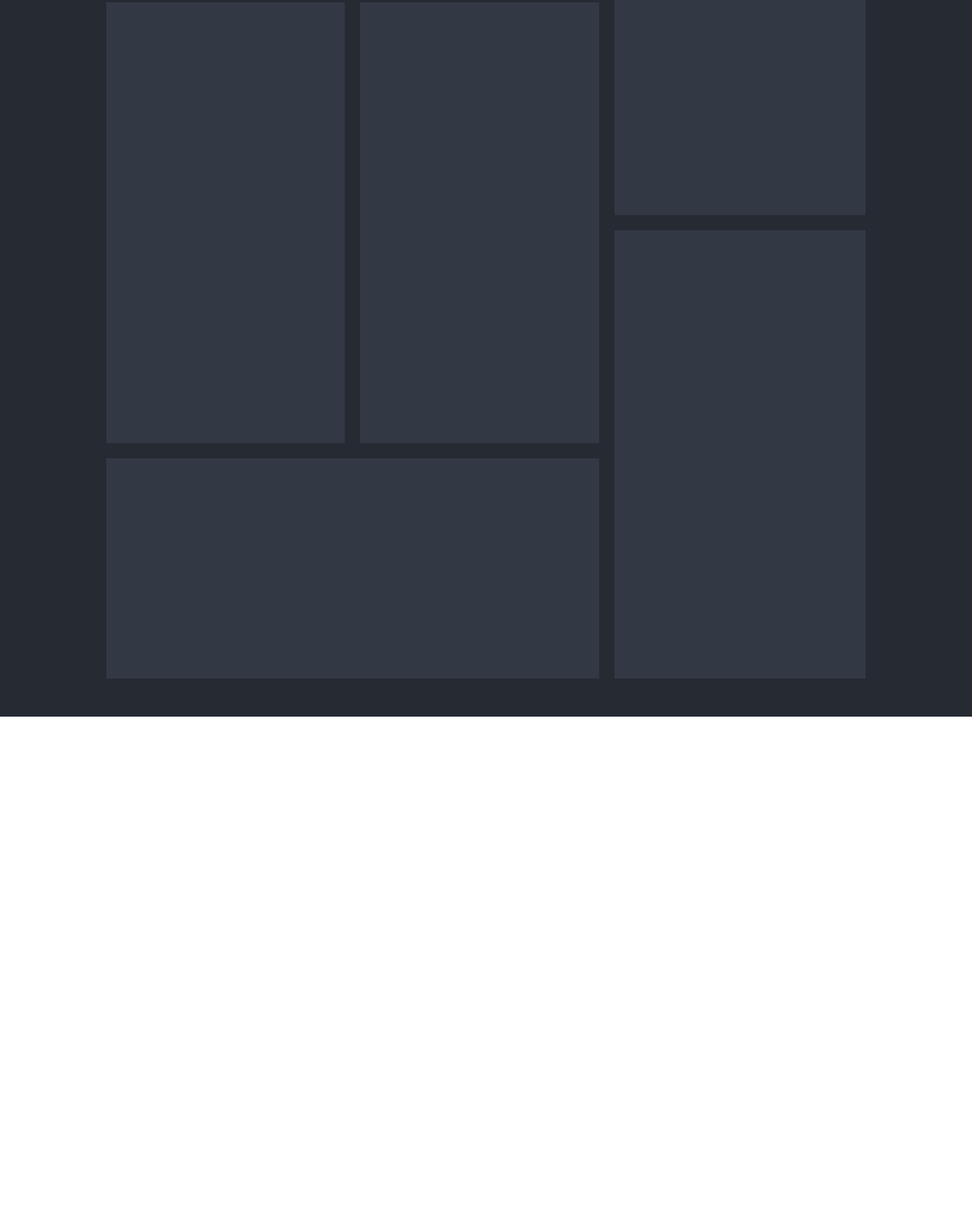
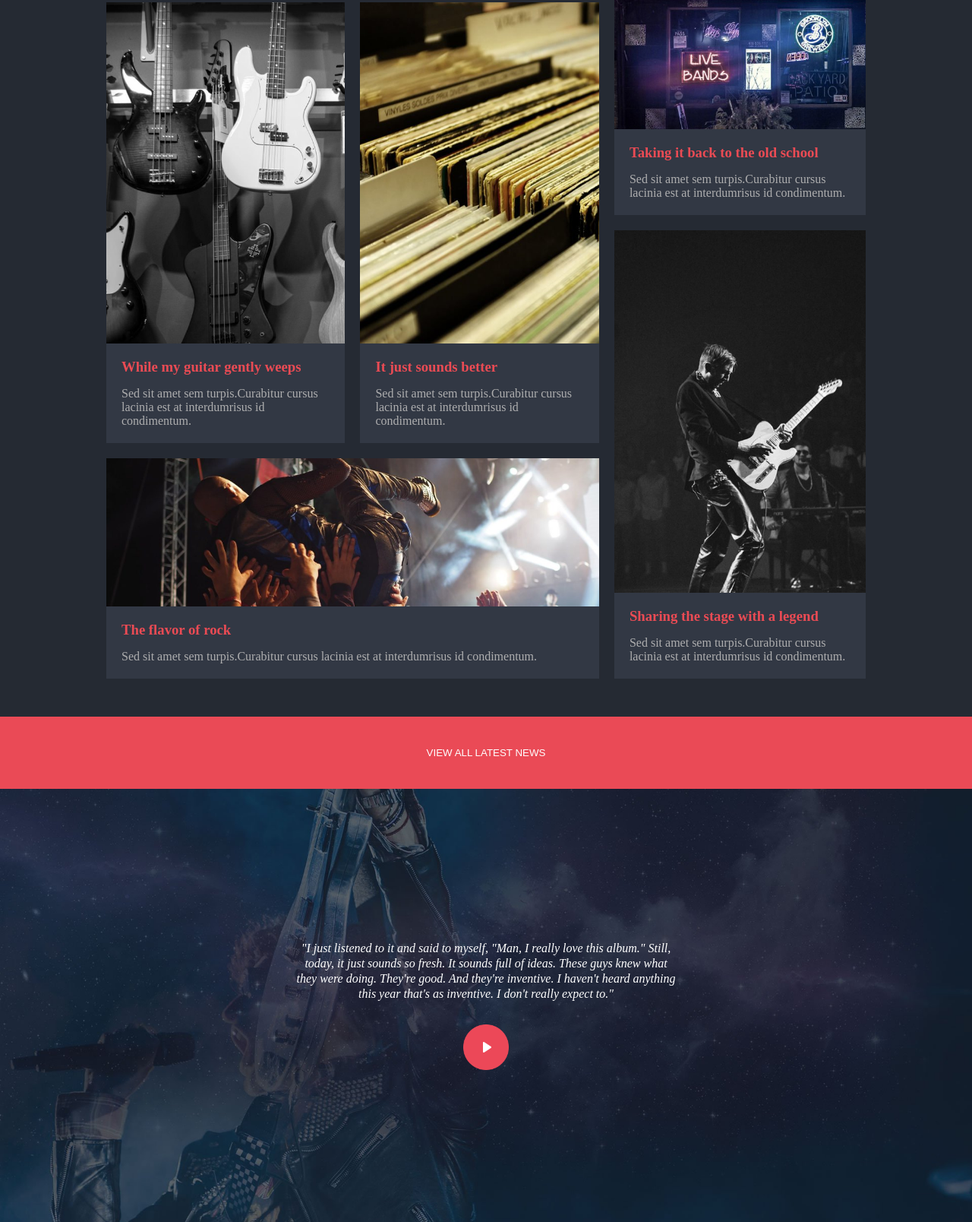
Before and after one commit to Lex95/proj-html-vuejs, a website: page index.html in a window 1280 px wide. Shown: the part 1226-2834 px from the top of the page at 76% size. Before the commit the page ends 2169 px from the top, so only its background shows below. Drawn offline with nearby package versions, Linux system fonts and the light colour scheme.

Commit message:
aggiunta altre sezioni al main

```diff
--- a/index.html
+++ b/index.html
@@ -44,20 +44,59 @@
                 </div>
                 <div class="container-flex main">
                     <div class="container-flex left">
-                        <div class="h"></div>
-                        <div class="v"></div>
-                        <div class="v"></div>
-                        <div class="h"></div>
+                        <div class="item horizontal" id="i1">
+                            <div class="text-box">
+                                <h3>Technology and music</h3>
+                                <p>Sed sit amet sem turpis.Curabitur cursus lacinia est at interdumrisus id condimentum.</p>
+                            </div>
+                        </div>
+                        <div class="item vertical" id="i2">
+                            <div class="text-box">
+                                <h3>While my guitar gently weeps</h3>
+                                <p>Sed sit amet sem turpis.Curabitur cursus lacinia est at interdumrisus id condimentum.</p>
+                            </div>
+                        </div>
+                        <div class="item vertical" id="i3">
+                            <div class="text-box">
+                                <h3>It just sounds better</h3>
+                                <p>Sed sit amet sem turpis.Curabitur cursus lacinia est at interdumrisus id condimentum.</p>
+                            </div>
+                        </div>
+                        <div class="item horizontal" id="i4">
+                            <div class="text-box">
+                                <h3>The flavor of rock</h3>
+                                <p>Sed sit amet sem turpis.Curabitur cursus lacinia est at interdumrisus id condimentum.</p>
+                            </div>
+                        </div>
                     </div>
                     <div class="right">
-                        <div class="v"></div>
-                        <div class="v"></div>
+                        <div class="item vertical" id="i5">
+                            <div class="text-box">
+                                <h3>Taking it back to the old school</h3>
+                                <p>Sed sit amet sem turpis.Curabitur cursus lacinia est at interdumrisus id condimentum.</p>
+                            </div>
+                        </div>
+                        <div class="item vertical" id="i6">
+                            <div class="text-box">
+                                <h3>Sharing the stage with a legend</h3>
+                                <p>Sed sit amet sem turpis.Curabitur cursus lacinia est at interdumrisus id condimentum.</p>
+                            </div>
+                        </div>
                     </div>
                 </div>
             </section>
-            <section></section>
-            <section></section>
-            <section></section>
+            <section id="s3">
+                <button class="b1">View all latest news</button>
+            </section>
+            <section id="s4">
+                <div class="textbox">
+                    <p>"I just listened to it and said to myself, "Man, I really love this album." Still, today, it just sounds so fresh. It sounds full of ideas. These guys knew what they were doing. They're good. And they're inventive. I haven't heard anything this year that's as inventive. I don't really expect to."</p>
+                    <img src="images/band_interview_play_icon.png" alt="">
+                </div>
+            </section>
+            <section id="s5">
+
+            </section>
             <section></section>
         </main>
         <footer></footer>
--- a/src/partials/_common.scss
+++ b/src/partials/_common.scss
@@ -9,3 +9,21 @@
 .filler {
     flex-grow: 1;
 }
+button {
+    text-transform: uppercase;
+    padding: 10px 20px;
+    &:hover {
+        background-color: $text_color_primary;
+        color: $text_color_tertiary;
+    }
+}
+.b1 {
+    background-color: $primary_red;
+    color: $text_color_primary;
+    border: none;
+}
+.b2 {
+    background-color: transparent;
+    color: $text_color_primary;
+    border: 1px solid $text_color_primary;
+}
--- a/src/partials/main.scss
+++ b/src/partials/main.scss
@@ -54,15 +54,13 @@
             width: calc((100% - 20px) / 3 * 2);
             flex-wrap: wrap;
             margin-right: 20px;
-            .h {
+            .horizontal {
                 width: 100%;
                 height: calc((100% - 20px * 2) / 4);
-                background-color: $bg_color_primary;
             }
-            .v {
+            .vertical {
                 width: calc((100% - 20px) / 2);
                 height: calc((100% - 20px * 2) / 2);
-                background-color: $bg_color_primary;
                 margin: 20px 0;
                 &:nth-child(2) {
                     margin-right: 20px;
@@ -71,14 +69,81 @@
         }
         .right {
             width: calc(100% / 3);
-            .v {
+            .vertical {
                 width: 100%;
                 height: calc((100% - 20px) / 2);
-                background-color: $bg_color_primary;
                 &:first-child {
                     margin-bottom: 20px;
                 }
             }
         }
+        .item {
+            background-size: cover;
+            position: relative;
+            .text-box{
+                background-color: $bg_color_primary;
+                padding: 20px;
+                position: absolute;
+                bottom: 0;
+                width: 100%;
+                h3 {
+                    color: $secondary_red;
+                    font-weight: bold;
+                    margin-bottom: 15px;
+                }
+                p {
+                    color: $text_color_secondary;
+                }
+            }
+        }
+        #i1 {
+            background-image: url("../../images/blog_music_techo-1200x600.jpg");
+        }
+        #i2 {
+            background-image: url("../../images/blog-post3-600x900.jpg");
+        }
+        #i3 {
+            background-image: url("../../images/blog-post4-600x900.jpg");
+        }
+        #i4 {
+            background-image: url("../../images/blog_flavor_rock-1200x600.jpg");
+        }
+        #i5 {
+            background-image: url("../../images/blog-post1-600x900.jpg");
+        }
+        #i6 {
+            background-image: url("../../images/blog-post2-600x900.jpg");
+        }
     }
 }
+
+#s3 {
+    button {
+        width: 100%;
+        height: 100%;
+        padding: 40px 0;
+    }
+}
+
+#s4 {
+    background-image: url("../../images/home-testimonial-parallax.jpg");
+    background-size: cover;
+    padding: 200px 0;
+    .textbox {
+        width: 500px;
+        margin: auto;
+        p {
+            color: $text_color_primary;
+            font-style: italic;
+            text-align: center;
+            line-height: 20px;
+        }
+        img {
+            display: block;
+            margin: auto;
+            width: 60px;
+            height: 60px;
+            margin-top: 30px;
+        }
+    }
+}
--- a/src/partials/nav.scss
+++ b/src/partials/nav.scss
@@ -24,23 +24,5 @@ nav {
             font-style: italic;
             margin: 30px 0 40px;
         }
-        button {
-            text-transform: uppercase;
-            padding: 10px 20px;
-            &:hover {
-                background-color: $text_color_primary;
-                color: $text_color_tertiary;
-            }
-        }
-        .b1 {
-            background-color: $primary_red;
-            color: $text_color_primary;
-            border: none;
-        }
-        .b2 {
-            background-color: transparent;
-            color: $text_color_primary;
-            border: 1px solid $text_color_primary;
-        }
     }
 }
```
Also changed, not shown: dist/app.css.
